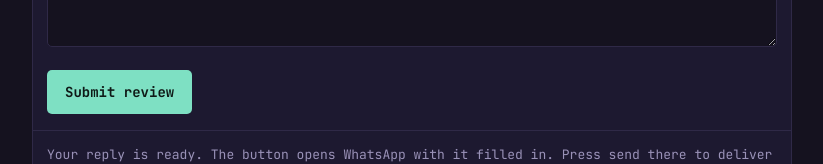
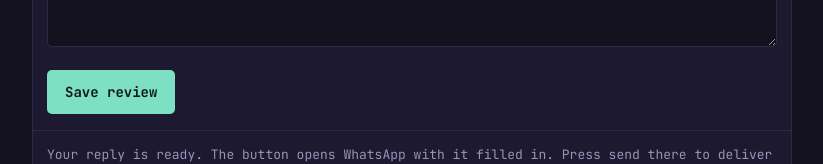
Before and after one commit to Keyanna-code/Keyannasbirthday, a plain HTML site: page index.html in a window 1280 px wide. Shown: the part 1399-1563 px from the top of the page, without its empty margins (228-1051 px from the left). Drawn offline with nearby package versions, Linux system fonts and the light colour scheme.

Commit message:
Change button text from 'Submit review' to 'Save review'

```diff
--- a/index.html
+++ b/index.html
@@ -151,7 +151,7 @@ footer{color:var(--dim);font-size:12.5px;text-align:center}
           <select id="gs"><option value="0">just me</option><option value="1">+1</option><option value="2">+2</option><option value="3">+3</option></select></div>
       </div>
       <div><label for="nt">Comment (allergies, song requests, bad puns)</label><textarea id="nt"></textarea></div>
-      <div class="btns"><button class="btn" type="submit">Submit review</button></div>
+      <div class="btns"><button class="btn" type="submit">Save review</button></div>
     </form>
     <div class="out" id="out" hidden>
       <p>Your reply is ready. The button opens WhatsApp with it filled in. Press send there to deliver it.</p>
```
